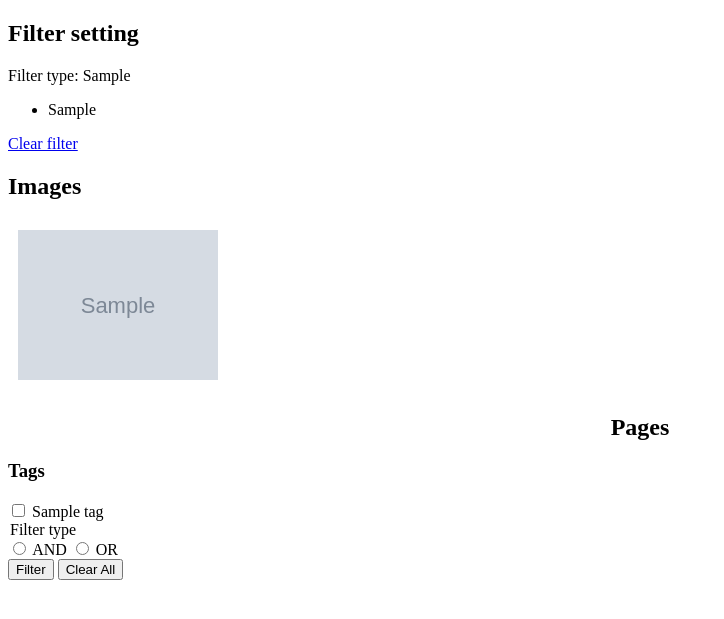
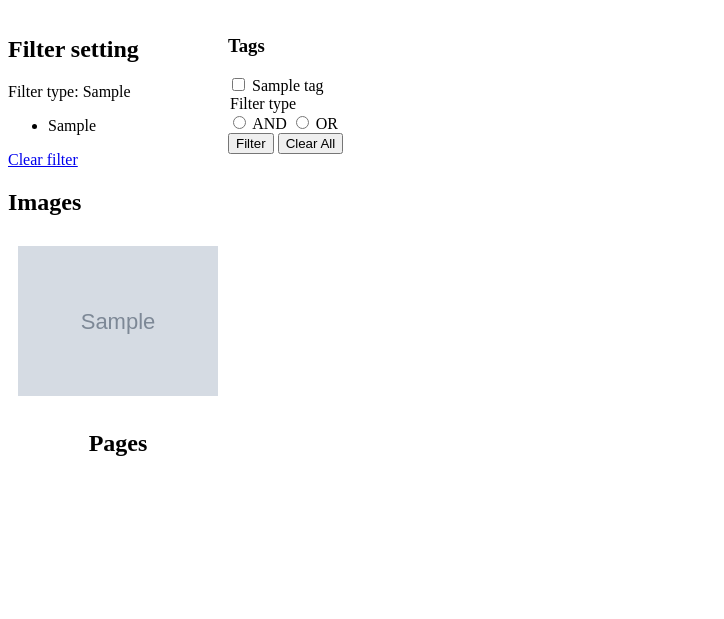
Before and after one commit to tksrmz/image-gallery, a Flask app: template templates/image_gallery.html in a window 1280 px wide. Shown: the part 98-717 px from the top of the page, without its empty margins (0-724 px from the left). Run offline with Flask 3, Linux system fonts and the light colour scheme; the template is opened without the code that fills it: most values are stand-ins (such as "Sample title", 1, 10 or a date in 2020); grey boxes marked "Sample" are stand-in pictures.

Commit message:
Add flex to main content

```diff
--- a/templates/image_gallery.html
+++ b/templates/image_gallery.html
@@ -9,6 +9,7 @@
     img { width: 200px; }
     .pagination {text-align: center; margin-top: 20px; }
     .page-link { margin: 0 5px; }
+    main { display: flex; flex-direction: row; }
   </style>
   <link rel="stylesheet" href="{{ url_for('static', filename='css/styles.css') }}">
 </head>
```
